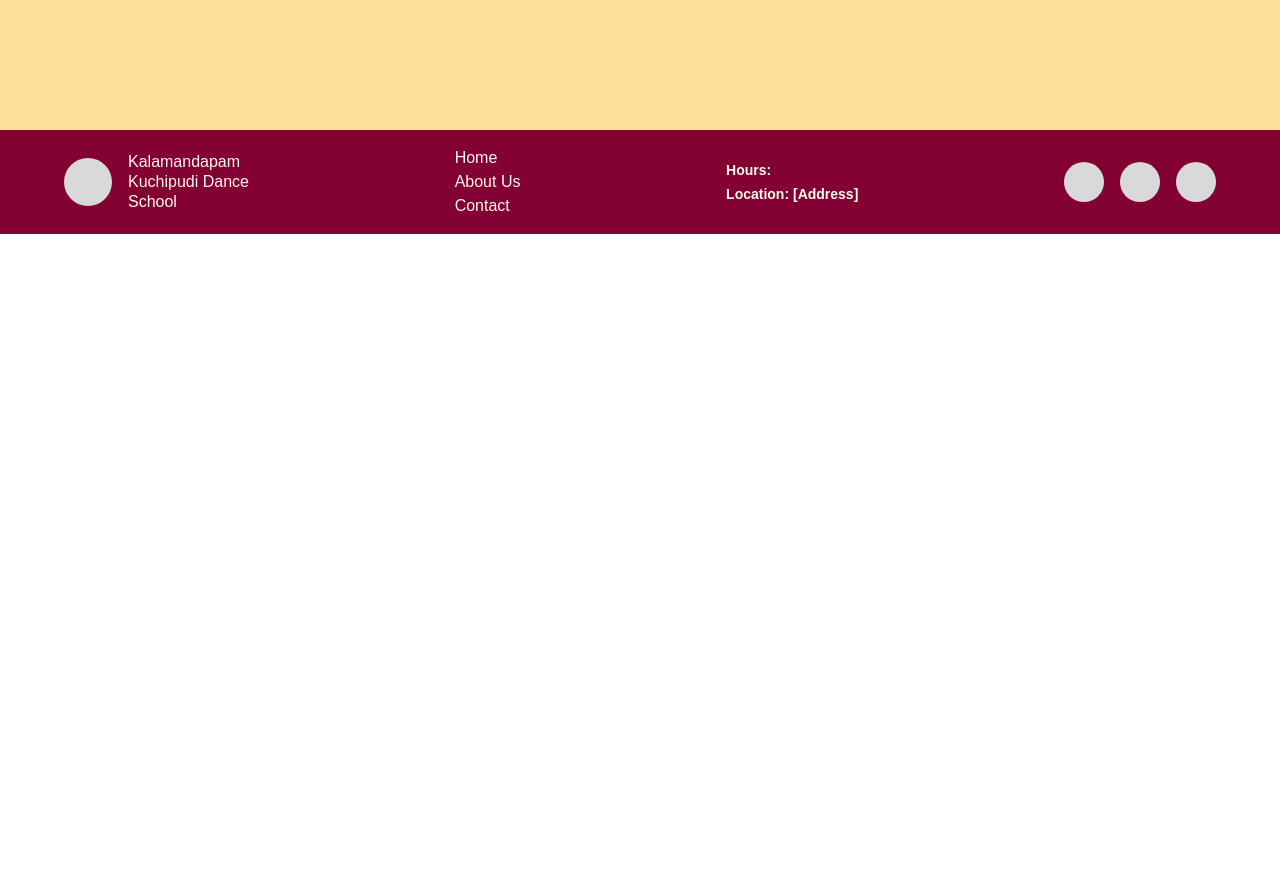
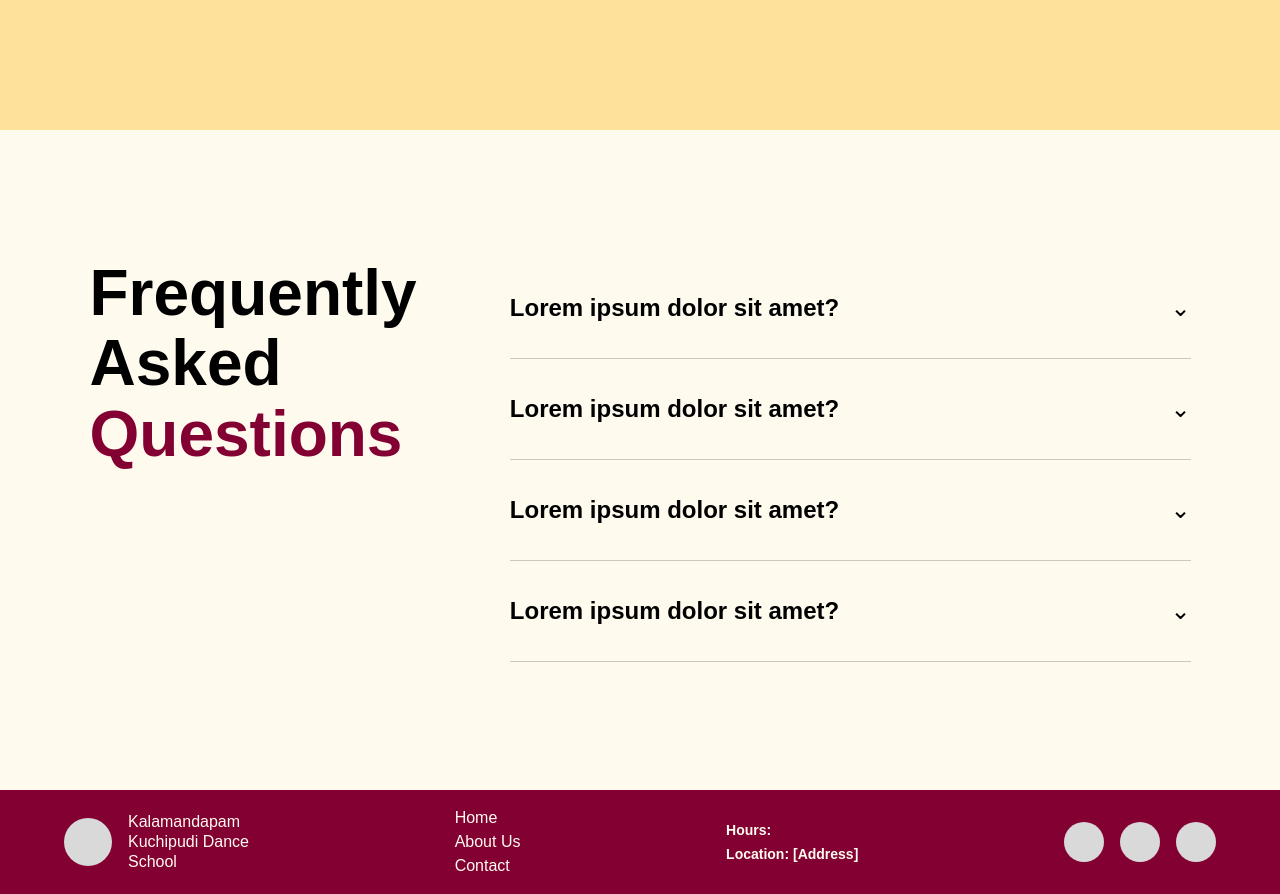
Before and after one commit to webimpactuw/kkds, a Next.js app: page / in a window 1280 px wide. Shown: the part 2380-3274 px from the top of the page. Before the commit the page ends 2614 px from the top, so only its background shows below. Built offline with nearby package versions, Linux system fonts and the light colour scheme; a web font is replaced by a local one.

Commit message:
Added FAQ section and Tailwind styling

```diff
--- a/app/page.js
+++ b/app/page.js
@@ -1,5 +1,6 @@
 import Image from "next/image";
-import Button from "../components/Button"
+import Button from "../components/Button";
+import Dropdown from "../components/Dropdown";
 
 export default function Home() {
   return (
@@ -81,6 +82,40 @@ export default function Home() {
           <Button>Enroll Now</Button>
         </div>
       </div>
+
+      {/* FAQ */}
+      <div className="flex px-[89.5px] py-32 bg-[#FFFAEE] gap-20">
+
+        {/* Left Side: Title */}
+        <div className="w-1/3">
+          <h2 className="text-[64px] font-bold leading-[1.1]">
+            Frequently <br />
+            Asked <br />
+            <span className="text-[#830033]">Questions</span>
+          </h2>
+        </div>
+
+        {/* Right Side: Accordion List */}
+        <div className="w-2/3">
+          <Dropdown
+            question="Lorem ipsum dolor sit amet?"
+            answer="Lorem ipsum dolor sit amet, consectetur adipiscing elit. Lorem ipsum dolor sit amet, consectetur adipiscing elit. Lorem ipsum dolor sit amet, consectetur adipiscing elit."
+          />
+          <Dropdown
+            question="Lorem ipsum dolor sit amet?"
+            answer="Detailed answer about classes, schedule, or dress code goes here."
+          />
+          <Dropdown
+            question="Lorem ipsum dolor sit amet?"
+            answer="Another detailed answer for your students."
+          />
+          <Dropdown
+            question="Lorem ipsum dolor sit amet?"
+            answer="Final question example."
+          />
+        </div>
+
+      </div>
     </div>
   );
 }
--- /dev/null
+++ b/components/Dropdown.js
@@ -0,0 +1,29 @@
+'use client';
+import { useState } from 'react';
+
+export default function Dropdown({ question, answer }) {
+  const [isOpen, setIsOpen] = useState(false);
+
+  return (
+    <div className="border-b border-black/20 py-8">
+      <button
+        onClick={() => setIsOpen(!isOpen)}
+        className="flex justify-between items-center w-full text-left"
+      >
+        <span className={`text-[24px] font-semibold transition-colors ${isOpen ? 'text-[#830033]' : 'text-black'}`}>
+          {question}
+        </span>
+        {/* Simple Icon */}
+        <span className={`text-2xl transition-transform duration-300 ${isOpen ? 'rotate-180 text-[#830033]' : ''}`}>
+          ⌄
+        </span>
+      </button>
+
+      <div className={`overflow-hidden transition-all duration-300 ${isOpen ? 'max-h-96 mt-4' : 'max-h-0'}`}>
+        <p className="text-[18px] text-gray-700 leading-relaxed">
+          {answer}
+        </p>
+      </div>
+    </div>
+  );
+}
```
